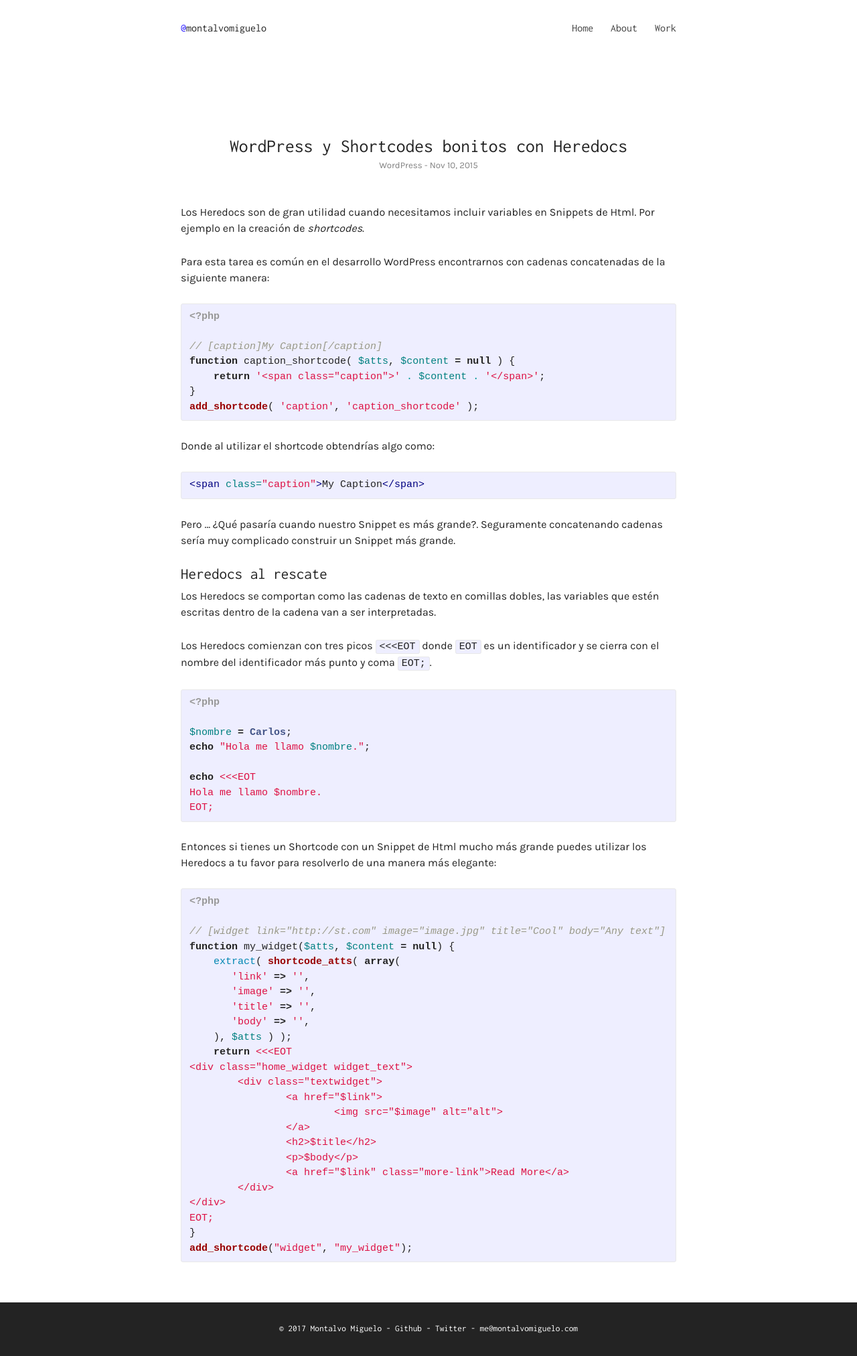
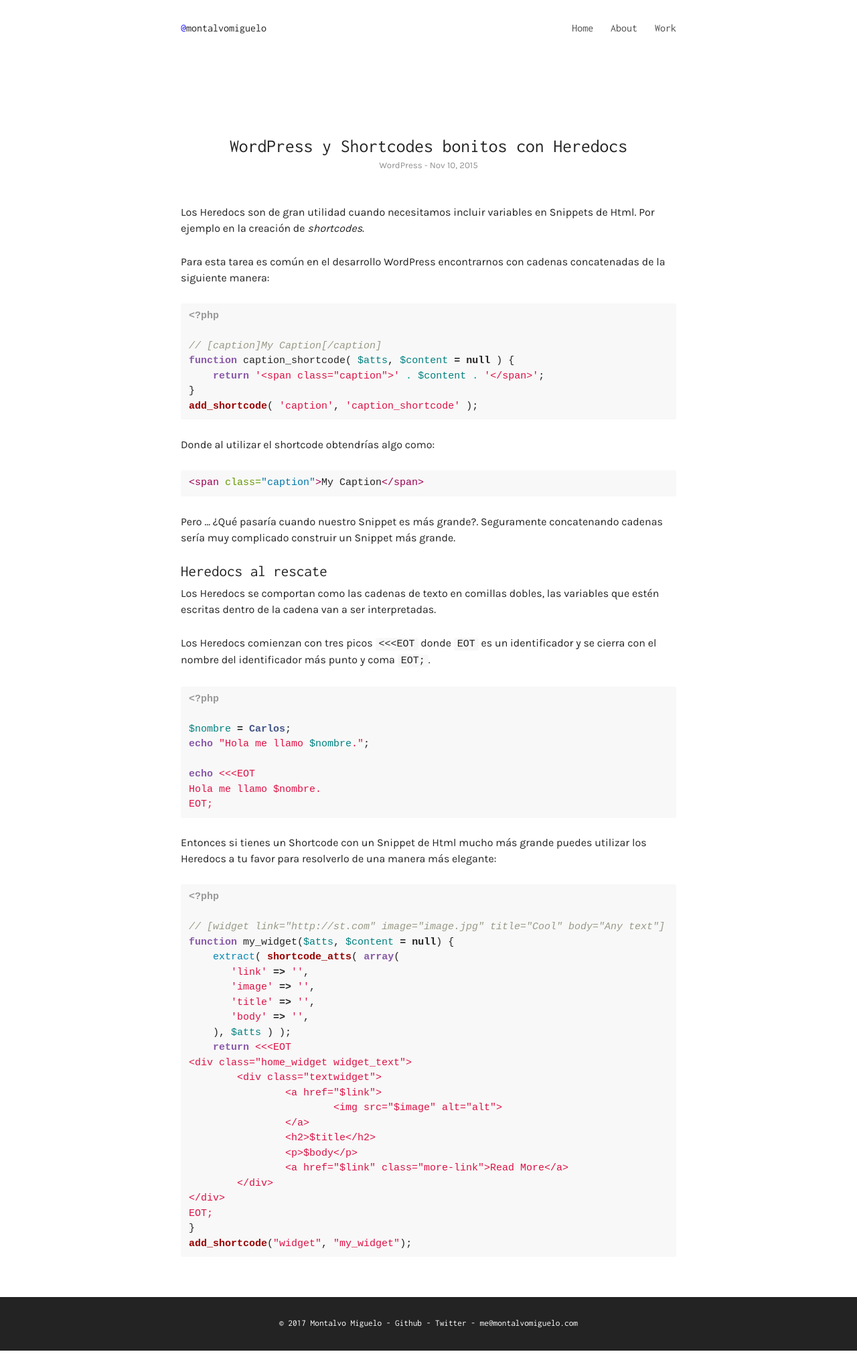
Before and after one commit to montalvomiguelo/montalvomiguelo.github.io, a Jekyll site: the page built from _posts/2015-11-10-wordpress-shortcodes-heredocs.markdown, in a window 1280 px wide. Shown: the whole page at 67% size. Built offline with Jekyll 4.4.1, drawn with Linux system fonts in a browser that asks for light colours; comment, search, counter and statistics services are not loaded.

Commit message:
update colos syntax highlighting

```diff
--- a/_sass/_base.scss
+++ b/_sass/_base.scss
@@ -145,9 +145,8 @@ blockquote {
 pre,
 code {
   font-size: 15px;
-  border: 1px solid $grey-color-light;
   border-radius: 3px;
-  background-color: #eef;
+  background-color: lighten($text-color, 83.5%);
 }
 
 code {
--- a/_sass/_syntax-highlighting.scss
+++ b/_sass/_syntax-highlighting.scss
@@ -2,16 +2,11 @@
  * Syntax highlighting styles
  */
 .highlight {
-  background: #fff;
   @extend %vertical-rhythm;
 
-  .highlighter-rouge & {
-    background: #eef;
-  }
-
-  .c     { color: #998; font-style: italic } // Comment
+  .c     { color: #998; font-style: italic; } // Comment
   .err   { color: #a61717; background-color: #e3d2d2 } // Error
-  .k     { font-weight: bold } // Keyword
+  .k     { color: #8959a8; font-weight: bold } // Keyword
   .o     { font-weight: bold } // Operator
   .cm    { color: #998; font-style: italic } // Comment.Multiline
   .cp    { color: #999; font-weight: bold } // Comment.Preproc
@@ -32,11 +27,11 @@
   .kc    { font-weight: bold } // Keyword.Constant
   .kd    { font-weight: bold } // Keyword.Declaration
   .kp    { font-weight: bold } // Keyword.Pseudo
-  .kr    { font-weight: bold } // Keyword.Reserved
+  .kr    { color: #8959a8; font-weight: bold } // Keyword.Reserved
   .kt    { color: #458; font-weight: bold } // Keyword.Type
   .m     { color: #099 } // Literal.Number
-  .s     { color: #d14 } // Literal.String
-  .na    { color: #008080 } // Name.Attribute
+  .s     { color: #07A } // Literal.String
+  .na    { color: #690 } // Name.Attribute
   .nb    { color: #0086B3 } // Name.Builtin
   .nc    { color: #458; font-weight: bold } // Name.Class
   .no    { color: #008080 } // Name.Constant
@@ -44,7 +39,7 @@
   .ne    { color: #900; font-weight: bold } // Name.Exception
   .nf    { color: #900; font-weight: bold } // Name.Function
   .nn    { color: #555 } // Name.Namespace
-  .nt    { color: #000080 } // Name.Tag
+  .nt    { color: #905 } // Name.Tag
   .nv    { color: #008080 } // Name.Variable
   .ow    { font-weight: bold } // Operator.Word
   .w     { color: #bbb } // Text.Whitespace
--- a/css/main.scss
+++ b/css/main.scss
@@ -23,10 +23,9 @@ $text-color:       #232323;
 $background-color: #ffffff;
 $brand-color:      #1201ff;
 
-$grey-color:       #828282;
-$grey-color-light: lighten($grey-color, 40%);
-$grey-color-dark:  darken($grey-color, 25%);
-
+$grey-color:       lighten($text-color, 43%);
+$grey-color-light: lighten($text-color, 77.5%);
+$grey-color-dark:  lighten($text-color, 17%);
 
 // Width of the content area
 $content-width:    800px;
```
